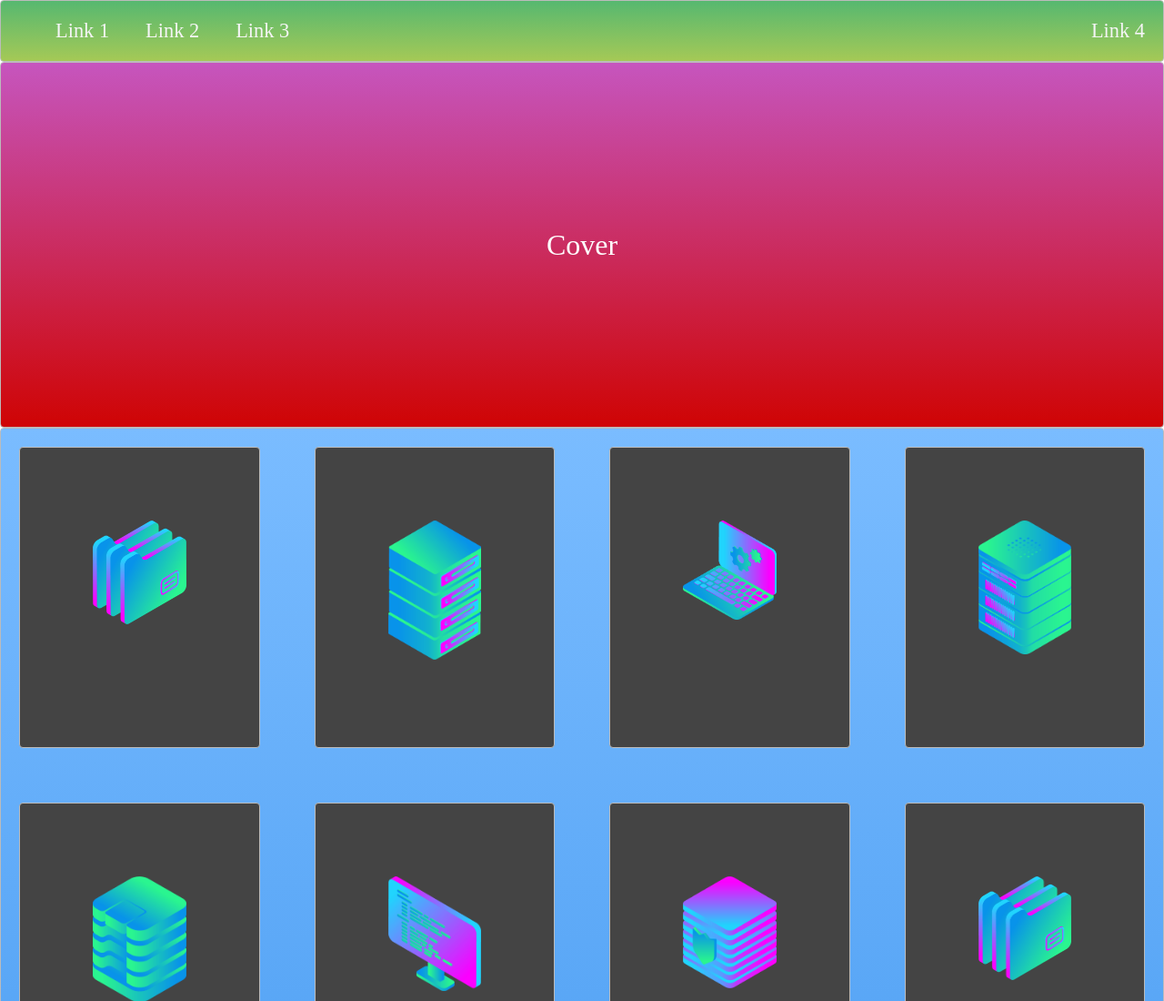
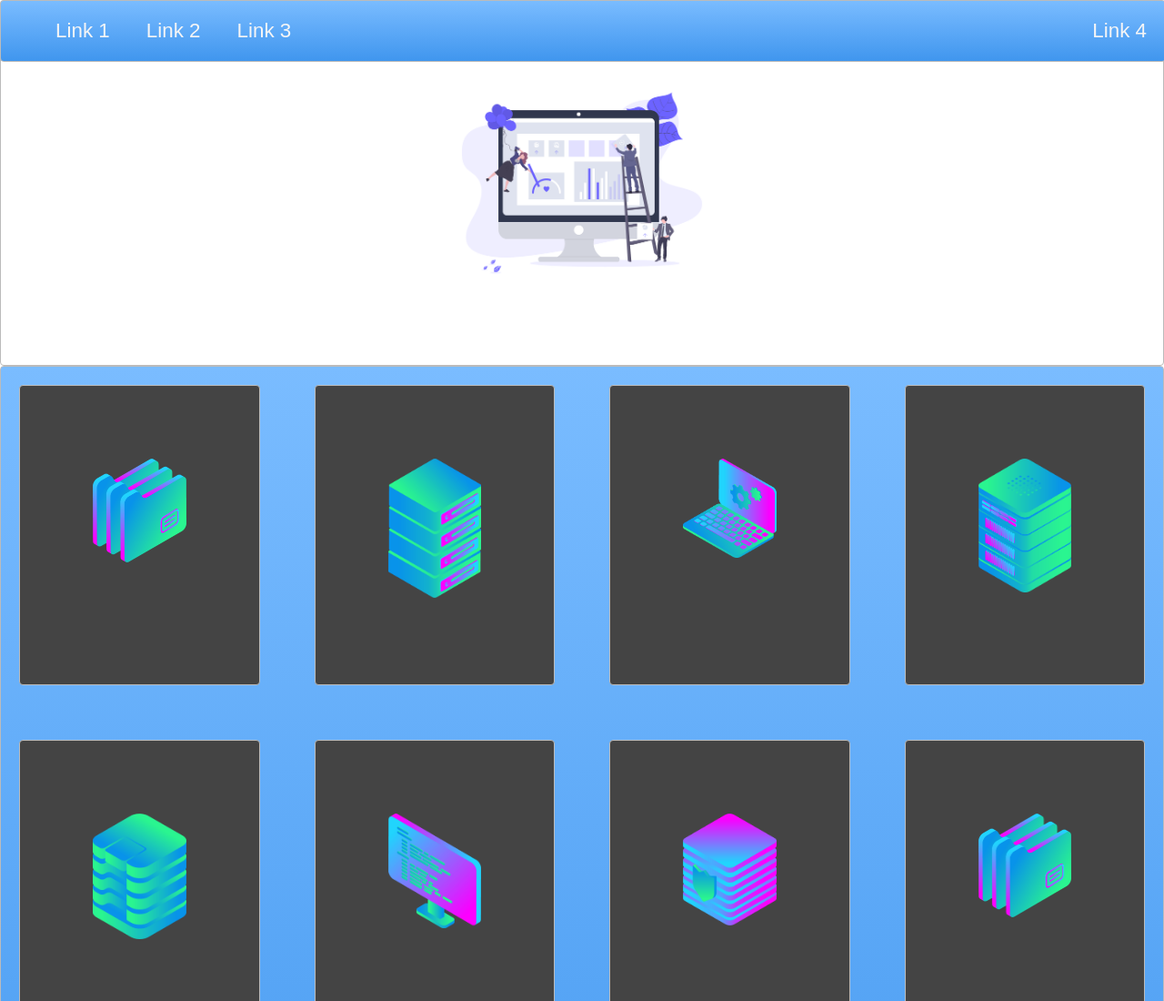
Before and after one commit to jperk224/css_layout, a plain HTML site: page index.html in a window 1280 px wide. Shown: the top 1100 px of the page at 91% size. Drawn offline with Linux system fonts and the light colour scheme.

Commit message:
slight upgrades to template

```diff
--- a/css/style.css
+++ b/css/style.css
@@ -1,5 +1,6 @@
 body {
     margin: auto 0;
+    font-family: arial;
 }
 
 .zone {
@@ -45,6 +46,12 @@ body {
     margin-left: auto;
 }
 
+.sticky {
+    position: fixed;
+    top: 0;
+    width: 100%
+}
+
 /**************************************************************************
 *   COVER
 **************************************************************************/
@@ -54,6 +61,10 @@ body {
     align-items: center;
     justify-content: center;
     height: 50vh;
+}
+
+.cover {
+    width: 20rem;
 }
 
 /**************************************************************************
--- a/index.html
+++ b/index.html
@@ -9,7 +9,7 @@
   </head>
   <body>
     <header>
-      <nav class="zone green">
+      <nav class="zone blue sticky">
         <ul class="main-nav">
           <li><a href="">Link 1</a></li>
           <li><a href="">Link 2</a></li>
@@ -18,7 +18,7 @@
         </ul>
       </nav>
     </header>
-    <div class="container zone red">Cover</div>
+    <div class="container zone"><img class="cover" src="./img/undraw.png"></div>
     <div class="zone blue grid-wrapper">
       <div class="box zone"><img src="./img/files_2.png"></div>
       <div class="box zone"><img src="./img/server_2_2.png"></div>
```
